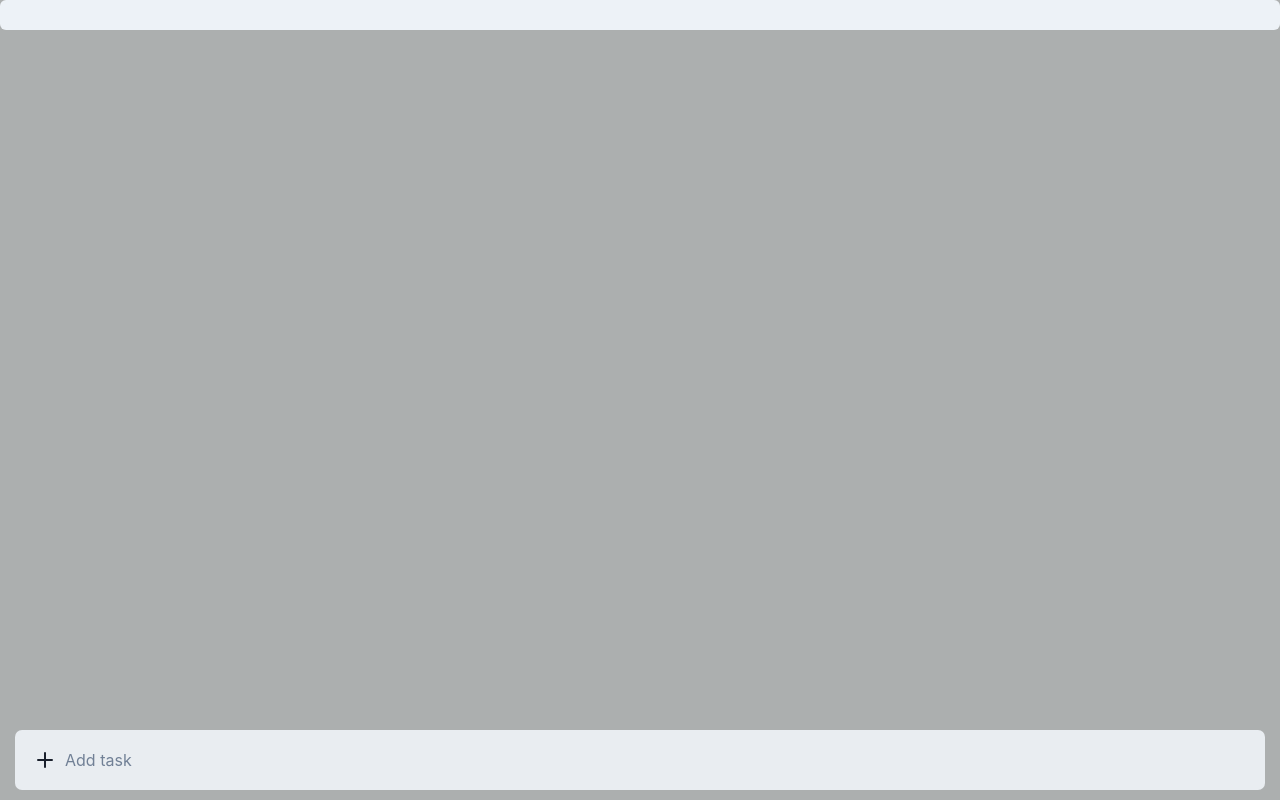
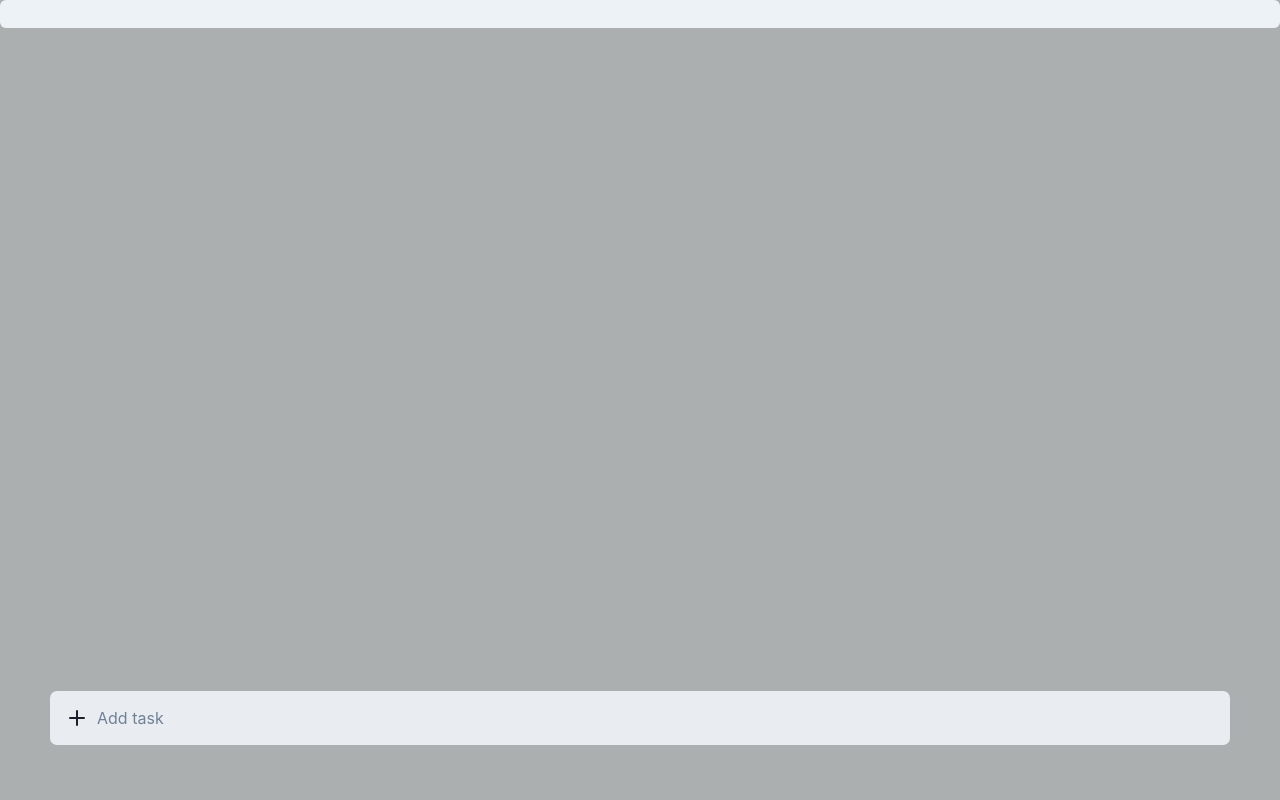
Before and after one commit to N-A-C-H-O/TaskApp, a React app: page / in a window 1280 px wide. Built offline with nearby package versions, Linux system fonts and the light colour scheme; the HTML template or start-up script is replaced by a standard one.

Commit message:
style: fix break of task name in TaskItem

```diff
--- a/src/components/TaskForm.tsx
+++ b/src/components/TaskForm.tsx
@@ -21,14 +21,14 @@ const TaskForm = ({ addTask }: { addTask: addTask }) => {
   };
 
   return (
-    <Box as="form" onSubmit={handleSubmit} bg="#e9edf1" p="10px" my="10px" mx="15px" rounded="7px">
+    <Box as="form" onSubmit={handleSubmit} bg="#e9edf1" p="7px" mb="55px" mx="50px" rounded="7px">
       <InputGroup>
         <InputLeftElement>
           <Button type="submit" bg="transparent" _hover={{ backgroundColor: "tranparent" }} _focus={{ backgroundColor: "transparent" }}>
             {<AddIcon />}
           </Button>
         </InputLeftElement>
-        <Input type="text" value={inputValue} maxLength={75} border="none" focusBorderColor="transparent" autoComplete="off" id="newTask" name="task" placeholder="Add task" onChange={handleChange} />
+        <Input type="text" value={inputValue} maxLength={90} border="none" focusBorderColor="transparent" autoComplete="off" id="newTask" name="task" placeholder="Add task" onChange={handleChange} />
       </InputGroup>
     </Box>
   );
--- a/src/components/TaskItem.tsx
+++ b/src/components/TaskItem.tsx
@@ -10,8 +10,7 @@ const TaskItem = ({ task, deleteTask, changeStatus }: { task: Task; deleteTask:
 
   return (
     <Flex id={task.id} bg="#e9edf1" justify="space-between" maxW="100%" align="center" py="10px" px="15px" m="10px" rounded="7px">
-      <Checkbox isChecked={task.isCompleted} onChange={() => changeStatus(task.id)} style={task.isCompleted ? styleCompleted : {}} colorScheme="green" sx={{ borderColor: "#a9abad" }}>
-        {" "}
+      <Checkbox wordBreak="break-word" isChecked={task.isCompleted} onChange={() => changeStatus(task.id)} style={task.isCompleted ? styleCompleted : {}} colorScheme="green" sx={{ borderColor: "#a9abad" }}>
         {task.name}
       </Checkbox>
       <Button onClick={() => deleteTask(task.id)} color="#7a7c7f" bg="transparent" _hover={{ backgroundColor: "trasnparent" }} _active={{ backgroundColor: "trasnparent" }}>
```
